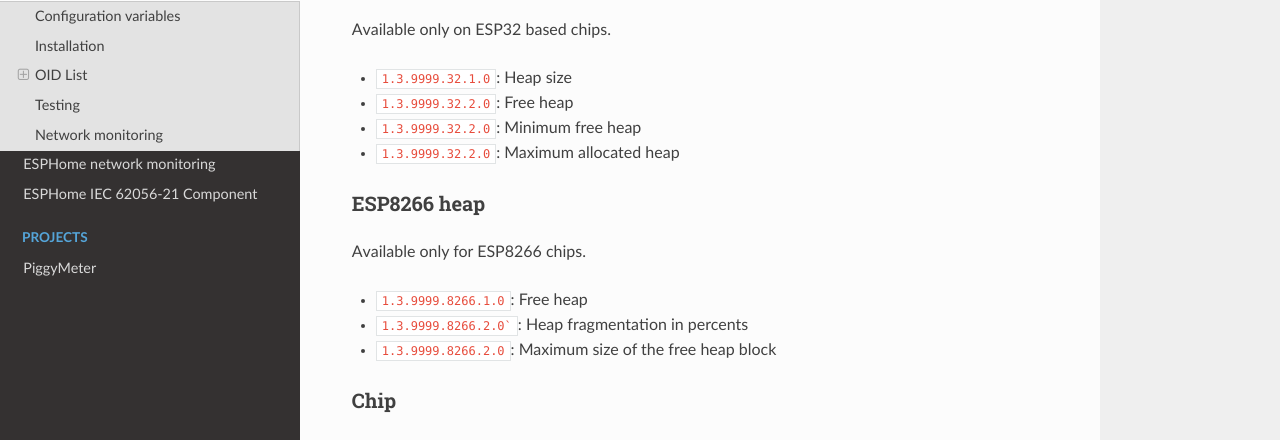
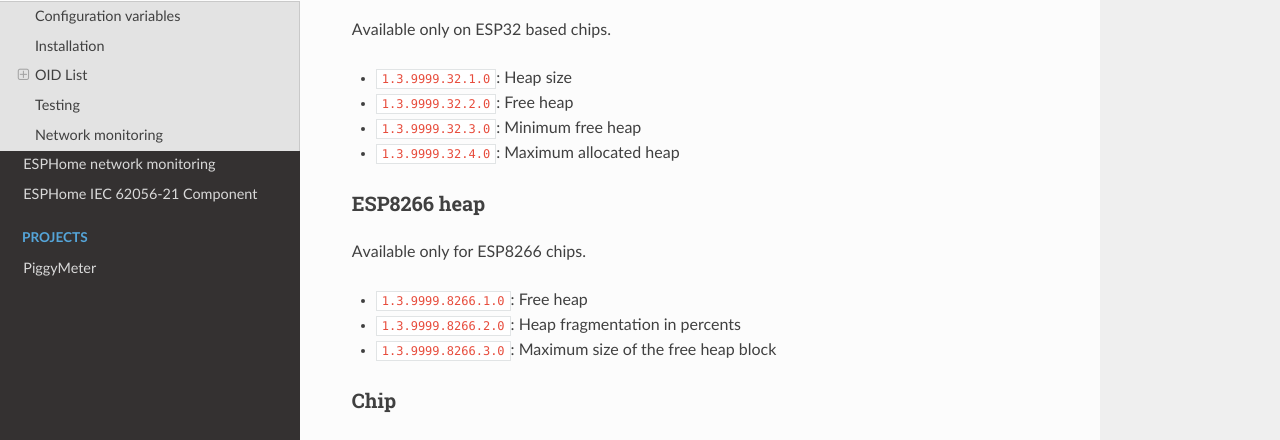
Before and after one commit to aquaticus/aquaticus.github.io, a Sphinx documentation site: the page built from doc/snmp.rst, in a window 1280 px wide and 900 px high, scrolled down 2131 px. Shown: the part 138-578 px from the top of the window. Built offline with Sphinx 7.4.7 and the Read the Docs theme 2.0.0, drawn with Linux system fonts in a browser that asks for light colours.

Commit message:
Correct OID values in snmp.rst

````diff
--- a/doc/snmp.rst
+++ b/doc/snmp.rst
@@ -103,8 +103,8 @@
 
 - ``1.3.9999.32.1.0``: Heap size
 - ``1.3.9999.32.2.0``: Free heap
-- ``1.3.9999.32.2.0``: Minimum free heap
-- ``1.3.9999.32.2.0``: Maximum allocated heap
+- ``1.3.9999.32.3.0``: Minimum free heap
+- ``1.3.9999.32.4.0``: Maximum allocated heap
 
 
 ESP8266 heap
@@ -113,8 +113,8 @@
 Available only for ESP8266 chips.
 
 - ``1.3.9999.8266.1.0``: Free heap
-- ``1.3.9999.8266.2.0```: Heap fragmentation in percents
-- ``1.3.9999.8266.2.0``: Maximum size of the free heap block
+- ``1.3.9999.8266.2.0``: Heap fragmentation in percents
+- ``1.3.9999.8266.3.0``: Maximum size of the free heap block
 
 
 Chip
````
